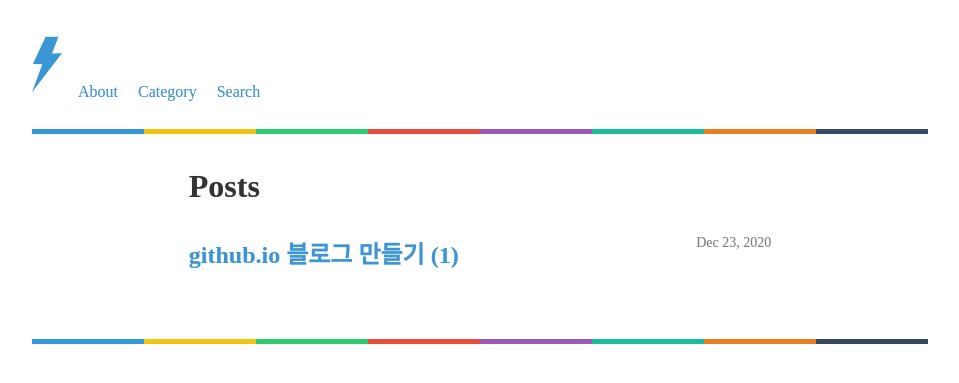
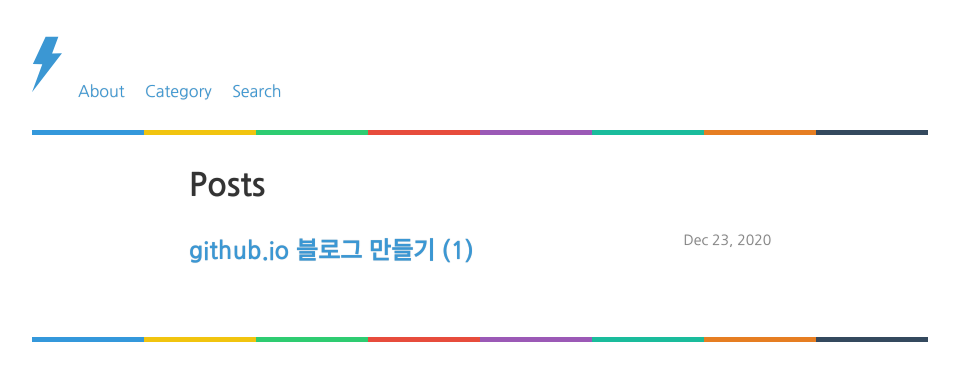
Before and after one commit to Clarit7/clarit7.github.io, a Jekyll site: the page built from index.html, in a window 1280 px wide. Shown: the top 383 px of the page, without its empty margins (160-1119 px from the left). Built offline with Jekyll 4.4.1, drawn with Linux system fonts in a browser that asks for light colours; some web fonts are replaced.

Commit message:
Update _base.scss

```diff
--- a/_sass/_base.scss
+++ b/_sass/_base.scss
@@ -1,4 +1,5 @@
 @import url(https://fonts.googleapis.com/earlyaccess/nanumgothiccoding.css);//google web font added
+@import url(http://fonts.googleapis.com/earlyaccess/nanumgothic.css);
 
 /**
  * Reset some basic elements
@@ -16,7 +17,7 @@ dl, dd, ol, ul, figure {
  * Basic styling
  */
 body {
-    font-family: 'Nanum Gothic Coding', serif;
+    font-family: 'Nanum Gothic', serif;
     color: $text-color;
     background-color: transparent;
     text-rendering: optimizeLegibility;
```
